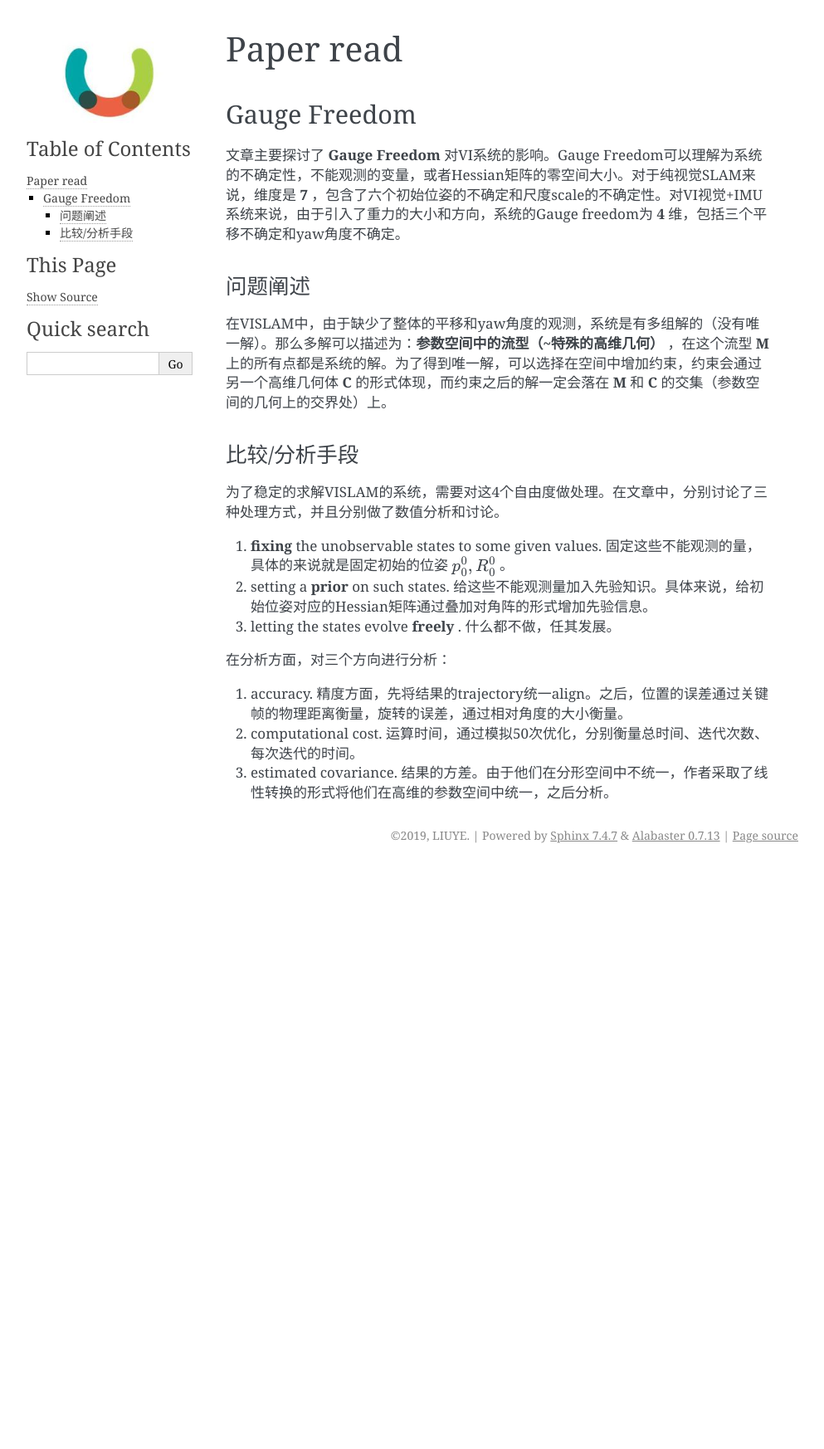
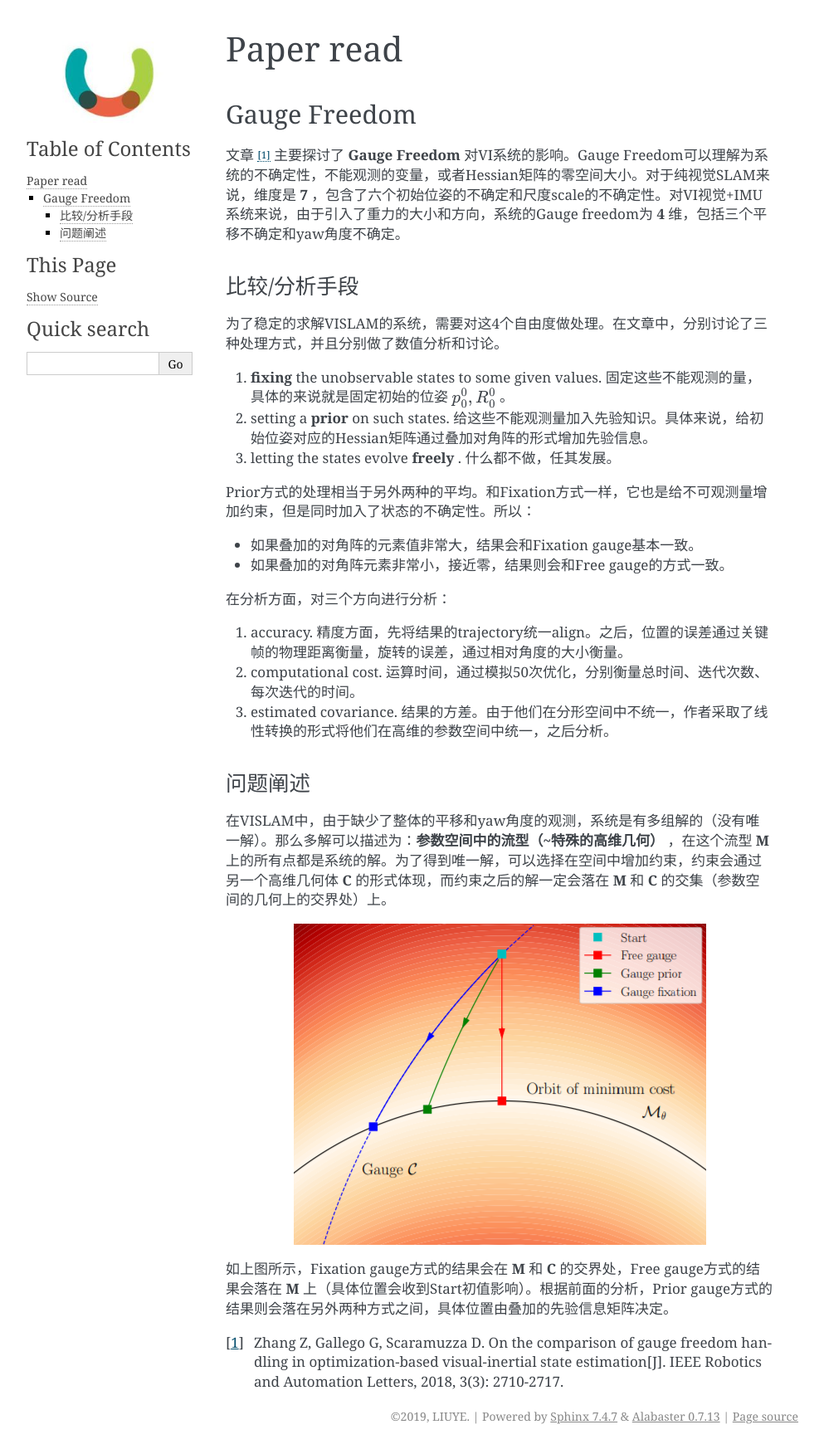
Before and after one commit to gggliuye/VIO, a Sphinx documentation site: the page built from docs/deepblue/tmp.rst, in a window 1280 px wide. Shown: the whole page at 83% size, without its empty margins (148-1141 px from the left). Built offline with Sphinx 7.4.7, drawn with Linux system fonts in a browser that asks for light colours; before the commit the page ends 1046 px from its top, so only the background shows below that.

Commit message:
Update tmp.rst

```diff
--- a/docs/deepblue/tmp.rst
+++ b/docs/deepblue/tmp.rst
@@ -4,11 +4,7 @@ Paper read
 Gauge Freedom
 -----------------------
 
-文章主要探讨了 **Gauge Freedom** 对VI系统的影响。Gauge Freedom可以理解为系统的不确定性，不能观测的变量，或者Hessian矩阵的零空间大小。对于纯视觉SLAM来说，维度是 **7** ，包含了六个初始位姿的不确定和尺度scale的不确定性。对VI视觉+IMU系统来说，由于引入了重力的大小和方向，系统的Gauge freedom为 **4** 维，包括三个平移不确定和yaw角度不确定。
-
-问题阐述
-~~~~~~~~~~~~~~~~~~~~~~~~~~~
-在VISLAM中，由于缺少了整体的平移和yaw角度的观测，系统是有多组解的（没有唯一解）。那么多解可以描述为：**参数空间中的流型（~特殊的高维几何）** ，在这个流型 **M** 上的所有点都是系统的解。为了得到唯一解，可以选择在空间中增加约束，约束会通过另一个高维几何体 **C** 的形式体现，而约束之后的解一定会落在 **M** 和 **C** 的交集（参数空间的几何上的交界处）上。
+文章 [#]_ 主要探讨了 **Gauge Freedom** 对VI系统的影响。Gauge Freedom可以理解为系统的不确定性，不能观测的变量，或者Hessian矩阵的零空间大小。对于纯视觉SLAM来说，维度是 **7** ，包含了六个初始位姿的不确定和尺度scale的不确定性。对VI视觉+IMU系统来说，由于引入了重力的大小和方向，系统的Gauge freedom为 **4** 维，包括三个平移不确定和yaw角度不确定。
 
 
 比较/分析手段
@@ -20,8 +16,27 @@ Gauge Freedom
 2. setting a **prior** on such states. 给这些不能观测量加入先验知识。具体来说，给初始位姿对应的Hessian矩阵通过叠加对角阵的形式增加先验信息。
 3. letting the states evolve **freely** . 什么都不做，任其发展。
 
+Prior方式的处理相当于另外两种的平均。和Fixation方式一样，它也是给不可观测量增加约束，但是同时加入了状态的不确定性。所以：
+
+* 如果叠加的对角阵的元素值非常大，结果会和Fixation gauge基本一致。
+* 如果叠加的对角阵元素非常小，接近零，结果则会和Free gauge的方式一致。
+
 在分析方面，对三个方向进行分析：
 
 1. accuracy. 精度方面，先将结果的trajectory统一align。之后，位置的误差通过关键帧的物理距离衡量，旋转的误差，通过相对角度的大小衡量。
 2. computational cost. 运算时间，通过模拟50次优化，分别衡量总时间、迭代次数、每次迭代的时间。
 3. estimated covariance. 结果的方差。由于他们在分形空间中不统一，作者采取了线性转换的形式将他们在高维的参数空间中统一，之后分析。
+
+
+问题阐述
+~~~~~~~~~~~~~~~~~~~~~~~~~~~
+在VISLAM中，由于缺少了整体的平移和yaw角度的观测，系统是有多组解的（没有唯一解）。那么多解可以描述为：**参数空间中的流型（~特殊的高维几何）** ，在这个流型 **M** 上的所有点都是系统的解。为了得到唯一解，可以选择在空间中增加约束，约束会通过另一个高维几何体 **C** 的形式体现，而约束之后的解一定会落在 **M** 和 **C** 的交集（参数空间的几何上的交界处）上。
+
+.. image:: images/maniford.PNG
+   :align: center
+
+如上图所示，Fixation gauge方式的结果会在 **M** 和 **C** 的交界处，Free gauge方式的结果会落在 **M** 上（具体位置会收到Start初值影响）。根据前面的分析，Prior gauge方式的结果则会落在另外两种方式之间，具体位置由叠加的先验信息矩阵决定。
+
+
+
+.. [#] Zhang Z, Gallego G, Scaramuzza D. On the comparison of gauge freedom handling in optimization-based visual-inertial state estimation[J]. IEEE Robotics and Automation Letters, 2018, 3(3): 2710-2717.
```
